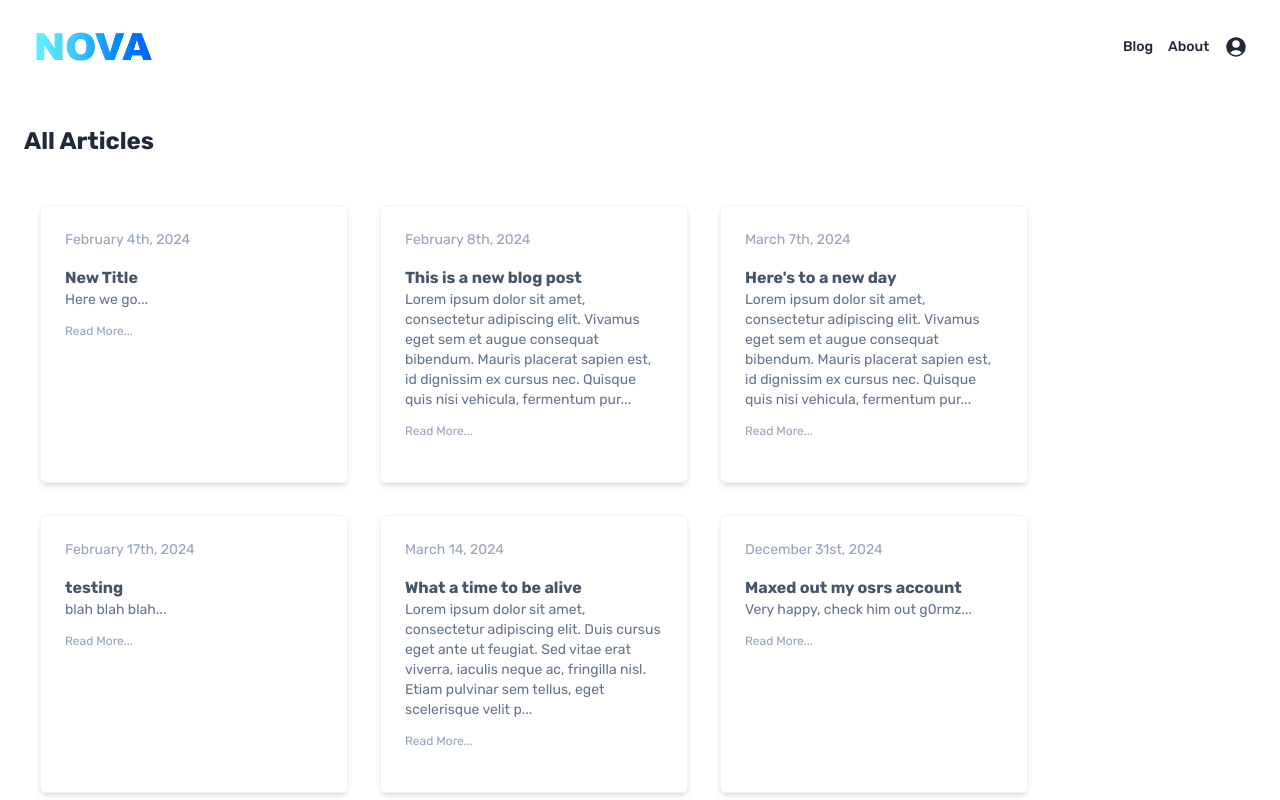
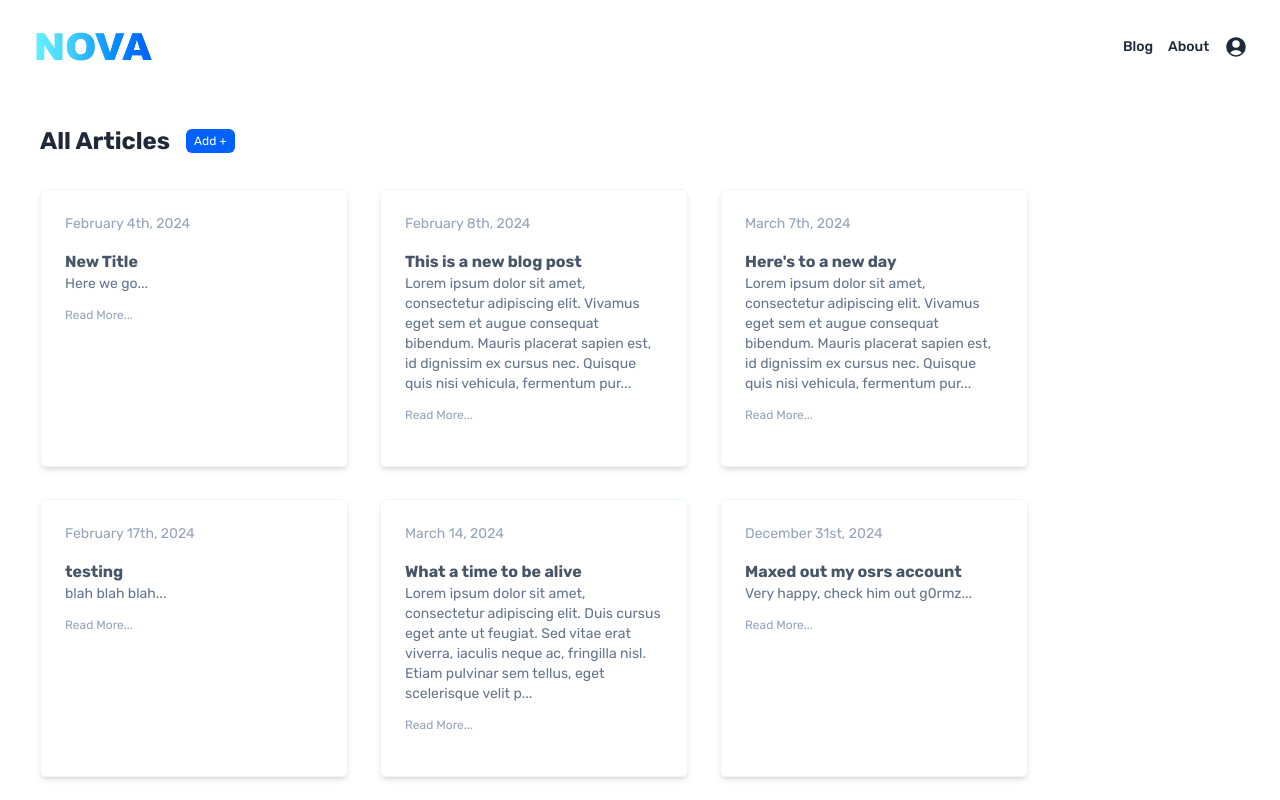
Before and after one commit to BrandonGormley/nova, a Next.js app: page /blog in a window 1280 px wide. Shown: the top 800 px of the page. Built offline with nearby package versions, Linux system fonts and the light colour scheme; data requests are answered from the project's data file.

Commit message:
add an add button that links to create

```diff
--- a/src/app/(root)/blog/page.tsx
+++ b/src/app/(root)/blog/page.tsx
@@ -2,6 +2,7 @@ import type { Metadata } from 'next';
 import { Suspense } from 'react';
 import Loading from '@/app/(root)/blog/loading';
 import BlogPostList from '@/app/components/ui/BlogPostList';
+import Link from 'next/link';
 
 export const metadata: Metadata = {
     title: 'Nova | Blog',
@@ -10,9 +11,17 @@ export const metadata: Metadata = {
 export default function Blog() {
     return (
         <main className='flex-1 py-8 px-6 flex flex-col min-h-screen w-full max-w-[1440px] mx-auto'>
-            <h2 className='text-2xl font-bold mb-8 w-full mx-auto text-gray-800'>
-                All Articles
-            </h2>
+            <div className='flex justify-start items-center mb-4'>
+                <h2 className='text-2xl font-bold text-gray-800 ml-4'>
+                    All Articles
+                </h2>
+                <Link
+                    className='bg-secondary hover:bg-secondary-light transition-all text-white rounded-md text-xs px-2 py-1 text-center ml-4'
+                    href='/blog/create'
+                >
+                    Add +
+                </Link>
+            </div>
             <section className='flex flex-wrap w-full'>
                 <Suspense fallback={<Loading />}>
                     <BlogPostList />
```
